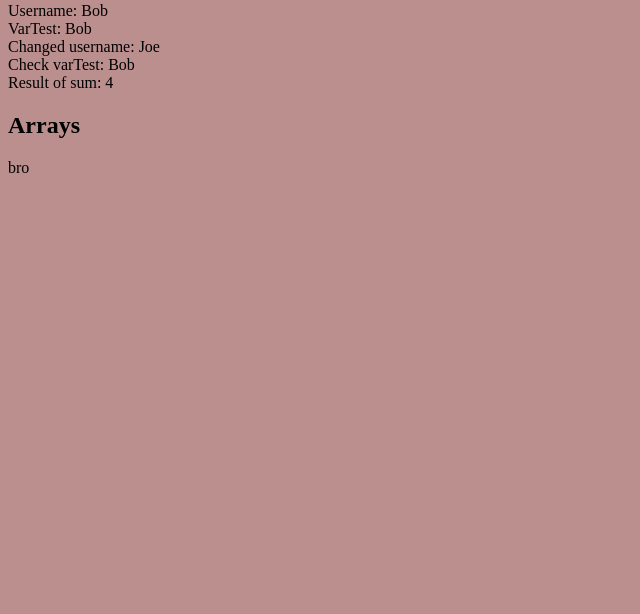
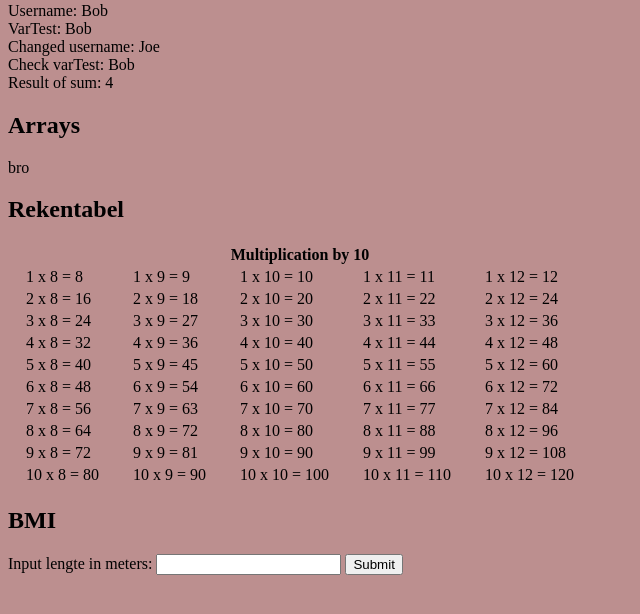
Before and after one commit to BabyLizzy-FunTime-Lab/PHP-2024, a PHP site: page /PHP-2024/tester.php in a window 1280 px wide. Shown: the part 163-777 px from the top of the page, without its empty margins (0-640 px from the left). Run offline with PHP 8.4, Linux system fonts and the light colour scheme.

Commit message:
making the BMI calculator

```diff
--- a/style/main.css
+++ b/style/main.css
@@ -1,3 +1,8 @@
 body {
     background-color: rosybrown;
+
 }
+th, td {
+    padding-left: 1em;
+    padding-right: 1em;
+}
--- a/tester.php
+++ b/tester.php
@@ -40,7 +40,81 @@
     echo "$testArray[1]";
     ?>
 </section>
+<section>
+    <header>
+        <h2>Rekentabel</h2>
+    </header>
+    <?php
+    function tableOfTen($multiplicatorLow, $multiplicatorHigh) {
+        $resultsMemory = "";
+        $tableColumns = $multiplicatorHigh - $multiplicatorLow + 1;
+        echo "<tr><th colspan='$tableColumns'>Multiplication by 10</th></tr>";
+        for($base = 1; $base <= 10; $base++) {
+            for ($multiplicator = $multiplicatorLow; $multiplicator <= $multiplicatorHigh; $multiplicator++) {
+                $result = $base * $multiplicator;
+                $resultsMemory = $resultsMemory . "<td> $base x $multiplicator = $result </td>";
+                if($multiplicator === 12) {
+                    echo "<tr>$resultsMemory</tr>";
+                    $resultsMemory = "";
+                }
+            }
+        }
+    }
+    ?>
+    <table>
+        <?php
+        tableOfTen(8, 12);
+        ?>
+    </table>
+</section>
+<section>
+    <header>
+        <h2>BMI</h2>
+    </header>
+    <?php
+    function BMI($length) {
+        $minWeight = 40;
+        $maxWeight = 150;
+        echo "<tr><th>BMI overzicht bij een lengte van $length m</th></tr>";
+        for ($weight = $minWeight; $weight <= $maxWeight; $weight += 10) {
+            $bmi = round($weight/(pow($length, 2)), 2);
+            switch ($bmi) {
+                case $bmi < 18.5:
+                    $resultOfBmi = "ondergewicht";
+                    break;
+                case $bmi >= 18.5 && $bmi <= 24.9:
+                    $resultOfBmi = "gezond gewicht";
+                    break;
+                case $bmi >= 25 && $bmi <= 30;
+                    $resultOfBmi = "overgewicht";
+                    break;
+                case $bmi > 30:
+                    $resultOfBmi = "obesitas";
+                    break;
+                default:
+                    $resultOfBmi = "normaal gewicht";
+            }
+            echo "<tr><td>Bij een gewicht van $weight kg is de BMI $bmi, $resultOfBmi</td></tr>";
+        }
+    }
+    ?>
+    <form method="POST" action="<?php echo $_SERVER['PHP_SELF'];?>">
+        <label for="length">
+            Input lengte in meters:
+            <input name="length" class="inputField length" type="number" step="0.01">
+        </label>
+        <input type="submit" name="lengthBMI">
+    </form>
+    <table>
+        <?php
+        if ($_SERVER["REQUEST_METHOD"] == "POST" && isset($_POST['lengthBMI'])) {
+            $input_length = $_POST['length'];
+            BMI($input_length);
+        }
+        ?>
+    </table>
 
+</section>
 </body>
 
 </html>
```
